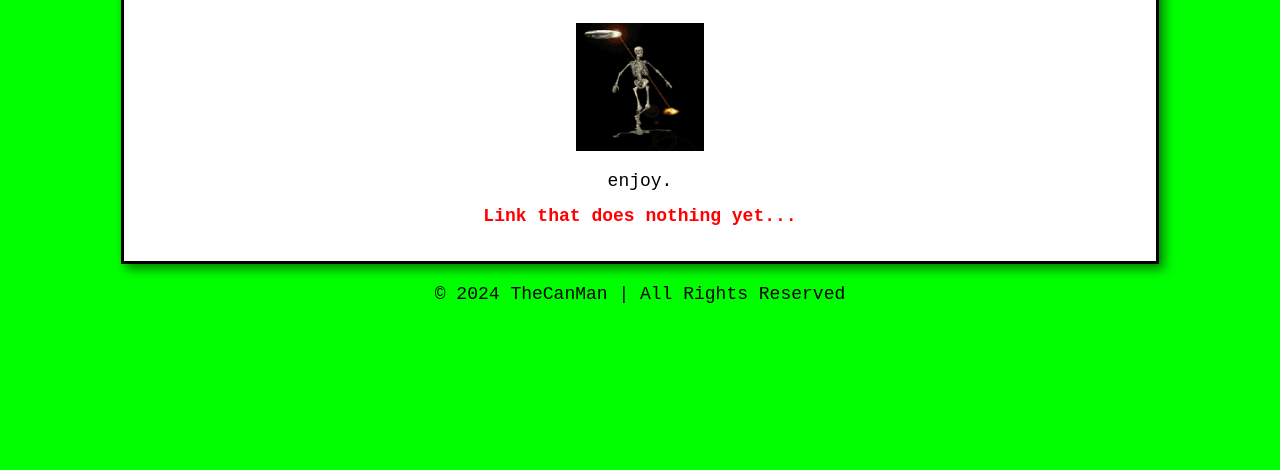
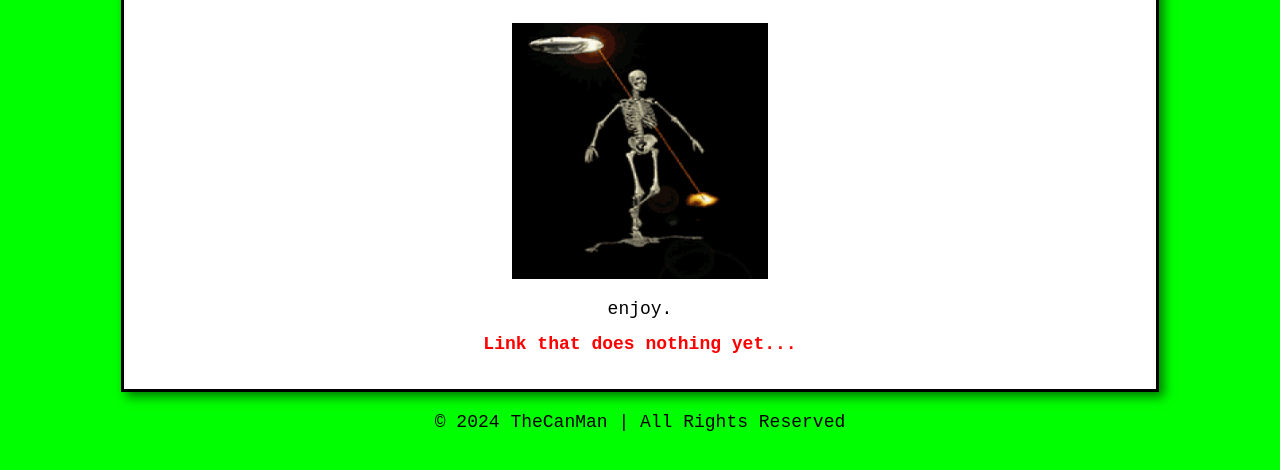
Before and after one commit to clundstedt225/temp.github.io, a plain HTML site: page index.html in a window 1280 px wide. Shown: the part 228-698 px from the top of the page. Drawn offline with Linux system fonts and the light colour scheme.

Commit message:
Update index.html

```diff
--- a/index.html
+++ b/index.html
@@ -48,7 +48,7 @@
     <h1>Welcome to New Hampshir</h1>
     <div class="retro-box">
         <h2>Liv Fre or Dye</h2>
-        <img src="hellothere.gif" alt="skelten" style="width:128px;height:128px;">
+        <img src="hellothere.gif" alt="skelten" style="width:256px;height:256px;">
         <p>enjoy.</p>
         <p><a href="https://google.com">Link that does nothing yet...</a></p>
     </div>
```
